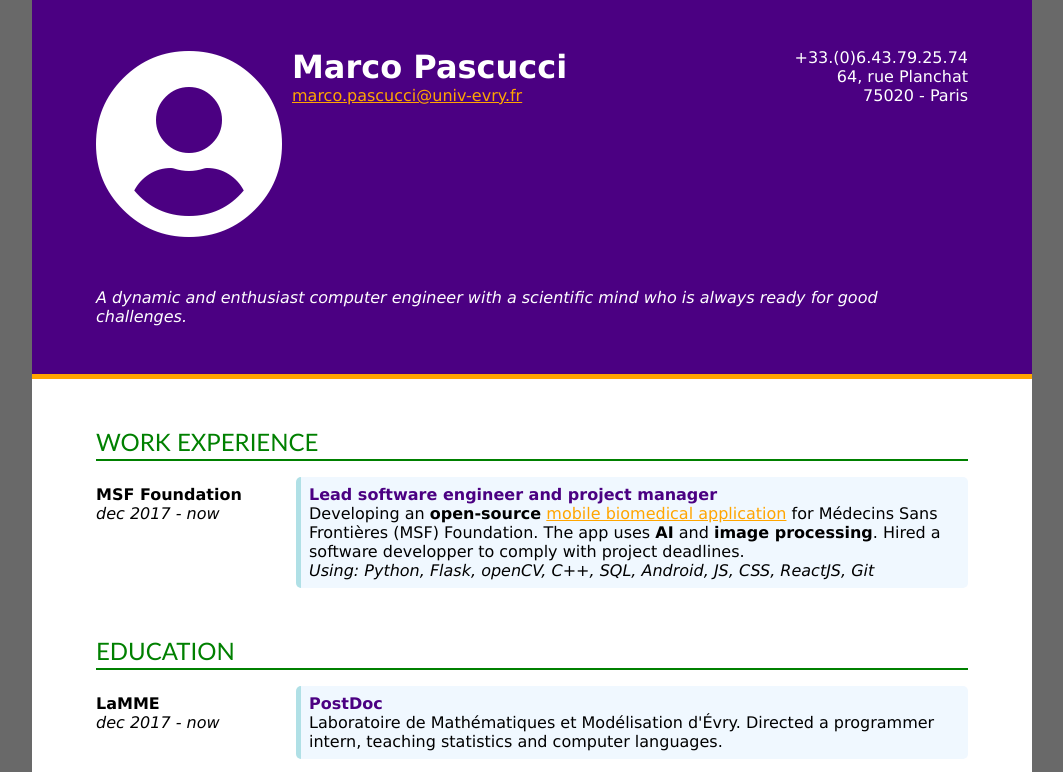
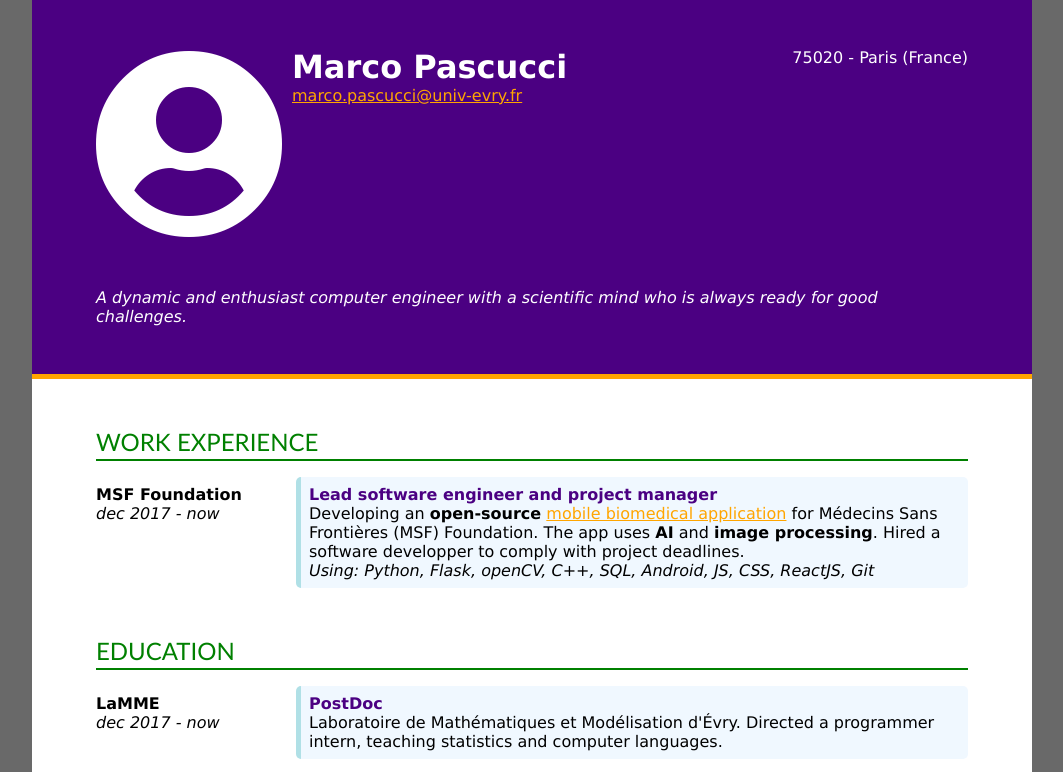
Before and after one commit to mpascucci/csscv, a plain HTML site: page index.html in a window 1280 px wide. Shown: the top 772 px of the page, without its empty margins (108-1171 px from the left). Drawn offline with Linux system fonts and the light colour scheme.

Commit message:
auto publish

```diff
--- a/data.js
+++ b/data.js
@@ -1,10 +1,18 @@
+/*
+ * This file is part of cssCV
+ * cssCV is released under the MIT licence
+ *
+ * Author: Marco pascucci, 2019
+ * mpascucci.github.io
+*/
+
 data = {
     "personal" : {
         "name": "Marco Pascucci",
         "email": "marco.pascucci@univ-evry.fr",
-        "telephone": "+33.(0)6.43.79.25.74",
-        "addressLine1": "64, rue Planchat",
-        "addressLine2": "75020 - Paris",
+        // "telephone" : "0000000",
+        // "addressLine1": "",
+        "addressLine2": "75020 - Paris (France)",
         "motto": "A dynamic and enthusiast computer engineer with a scientific mind who is always ready for good challenges."
     },
     "educationList":
--- a/index.html
+++ b/index.html
@@ -5,6 +5,14 @@
         <link rel="stylesheet" href="style.css">
         <link rel="stylesheet" href="https://use.fontawesome.com/releases/v5.6.3/css/all.css" integrity="sha384-UHRtZLI+pbxtHCWp1t77Bi1L4ZtiqrqD80Kn4Z8NTSRyMA2Fd33n5dQ8lWUE00s/" crossorigin="anonymous">
         <script src="data.js"></script>
+
+        <!--
+        This file is part of cssCV
+        cssCV is released under the MIT licence
+
+        Author: Marco pascucci, 2019
+        mpascucci.github.io
+        -->
     </head>
     <body>
         <div class="page">
@@ -18,9 +26,9 @@
                     </div>
                     </div>
                     <div class="address">
-                        <span id="personal-telephone"></span><br>
-                        <span id="personal-addressLine1"></span><br>
-                        <span id="personal-addressLine2"></span>
+                        <p id="personal-telephone"></p>
+                        <p id="personal-addressLine1"></p>
+                        <p id="personal-addressLine2"></p>
                     </div>
                 </div>
                 <span id="personal-motto"></span>
--- a/scipt.js
+++ b/scipt.js
@@ -1,3 +1,11 @@
+/*
+ * This file is part of cssCV
+ * cssCV is released under the MIT licence
+ *
+ * Author: Marco pascucci, 2019
+ * mpascucci.github.io
+*/
+
 var element;
 
 function fillSection(sectionName) {
@@ -58,6 +66,19 @@ for (i=0; i<nodes.length; i++) {
         src = node.id.split("-");
         try {
             content = data[src[0]][src[1]];
+            if (node.localName == "a") {
+                // the name contains an '@'
+                if (content.indexOf('@') > -1) {
+                    // it is a mail address
+                    node.href = "mailto:"+content;
+                } else {
+                    // it is a normal link
+                    node.href = content;
+                }
+            }
+            if (content) {
+              node.innerHTML = content;
+            }
         }
         catch(error) {
             if (node.id.indexOf('-') > -1) {
@@ -65,16 +86,6 @@ for (i=0; i<nodes.length; i++) {
             }
             continue;
         }
-        node.innerHTML = content;
-        if (node.localName == "a") {
-            // the name contains an '@'
-            if (content.indexOf('@') > -1) {
-                // it is a mail address
-                node.href = "mailto:"+content;
-            } else {
-                // it is a normal link
-                node.href = content;
-            }
-        }
+
     }
 }
--- a/style.css
+++ b/style.css
@@ -1,3 +1,11 @@
+/*
+ * This file is part of cssCV
+ * cssCV is released under the MIT licence
+ *
+ * Author: Marco pascucci, 2019
+ * mpascucci.github.io
+*/
+
 :root {
     --fg-color: black;
     --header-fg-color: rgb(255, 255, 255);
@@ -33,6 +41,11 @@ section.header {
     color: var(--header-fg-color);
     border-bottom: 5px solid var(--fg-color-2);
 }
+
+div.address p {
+  margin:0;
+}
+
 section.footer {
     display: flex;
     background-color: var(--header-color);
```
